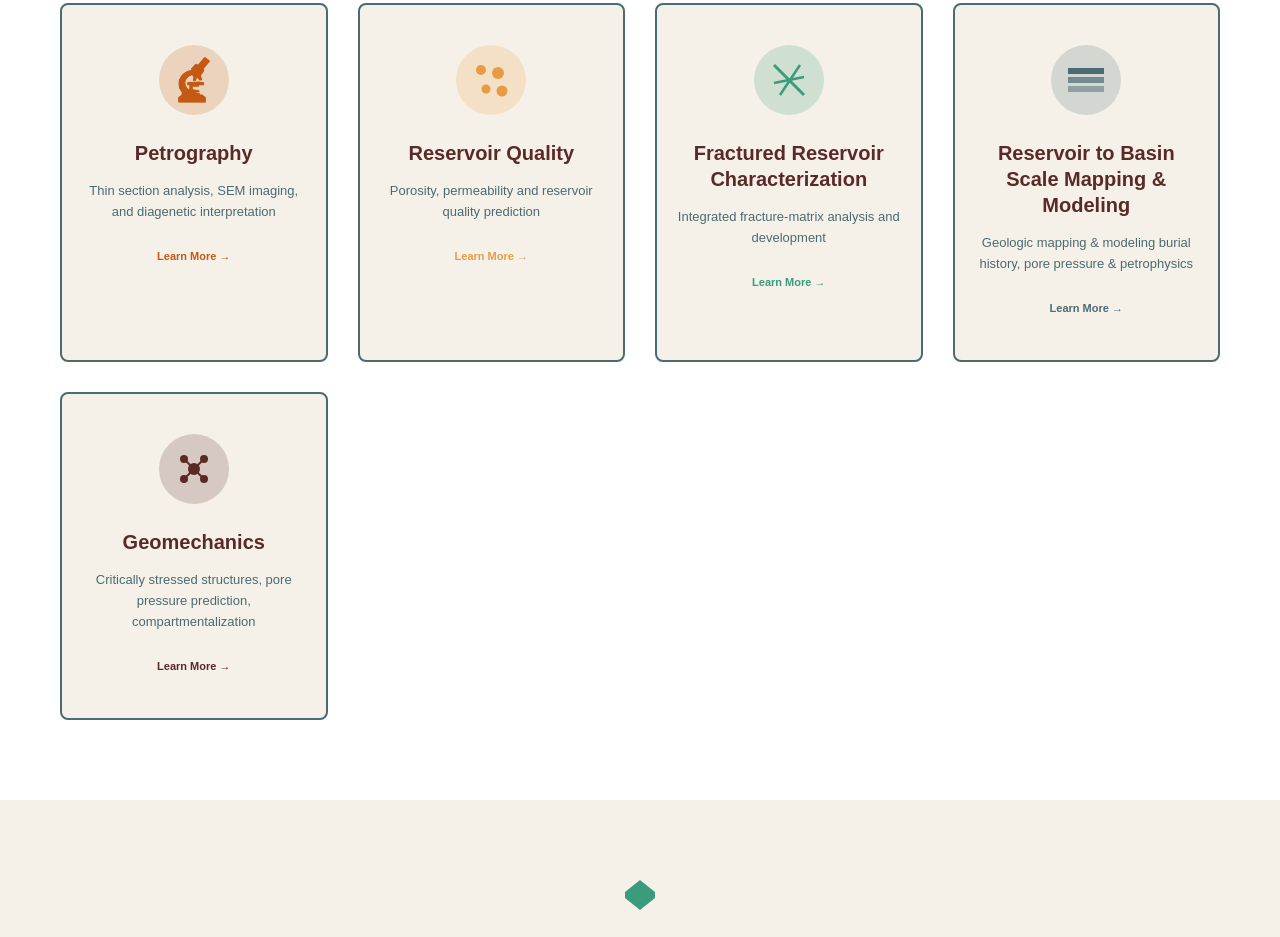
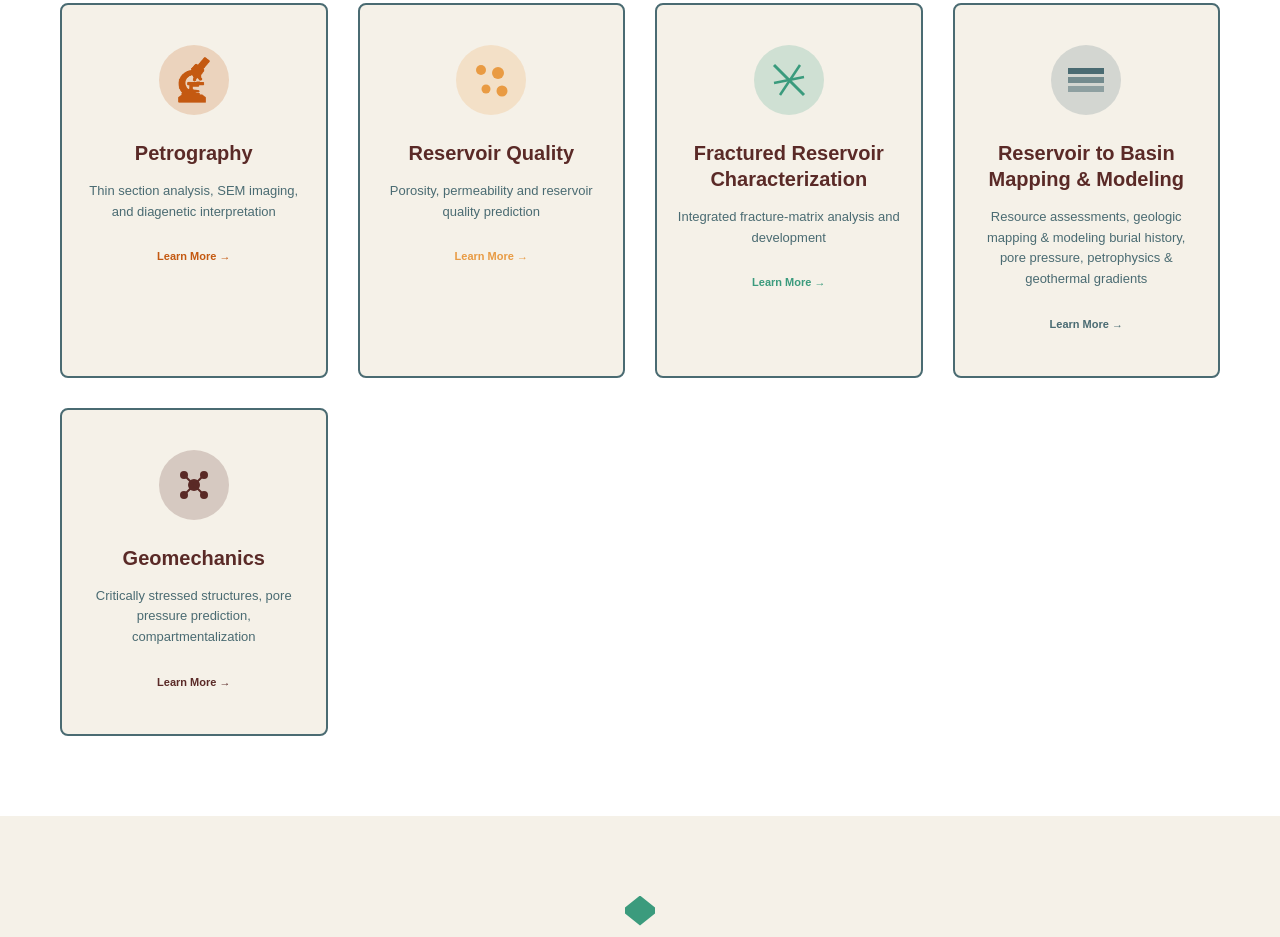
Before and after one commit to diagenyx/diagenyx.github.io, a plain HTML site: page index.html in a window 1280 px wide. Shown: the part 1137-2074 px from the top of the page. Drawn offline with Linux system fonts and the light colour scheme.

Commit message:
Revise section title and description in index.html
Updated the heading and paragraph content for clarity.

```diff
--- a/index.html
+++ b/index.html
@@ -531,8 +531,8 @@
                         <rect x="7" y="31" width="36" height="6" fill="#4A6B72" opacity="0.5"/>
                     </svg>
                 </div>
-                <h3>Reservoir to Basin Scale Mapping & Modeling</h3>
-                <p>Geologic mapping & modeling burial history, pore pressure & petrophysics</p>
+                <h3>Reservoir to Basin Mapping & Modeling</h3>
+                <p>Resource assessments, geologic mapping & modeling burial history, pore pressure, petrophysics & geothermal gradients</p>
                 <span class="learn-more">Learn More →</span>
             </div>
 
```
